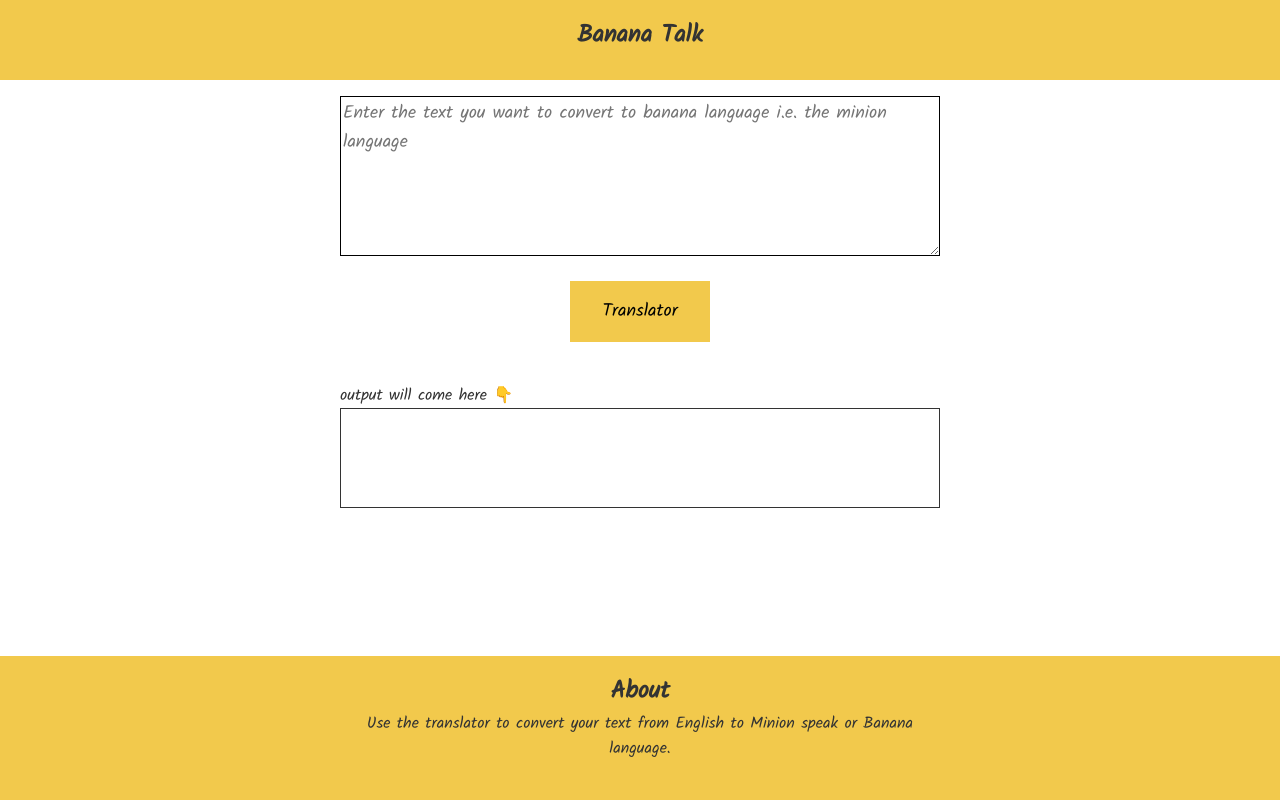
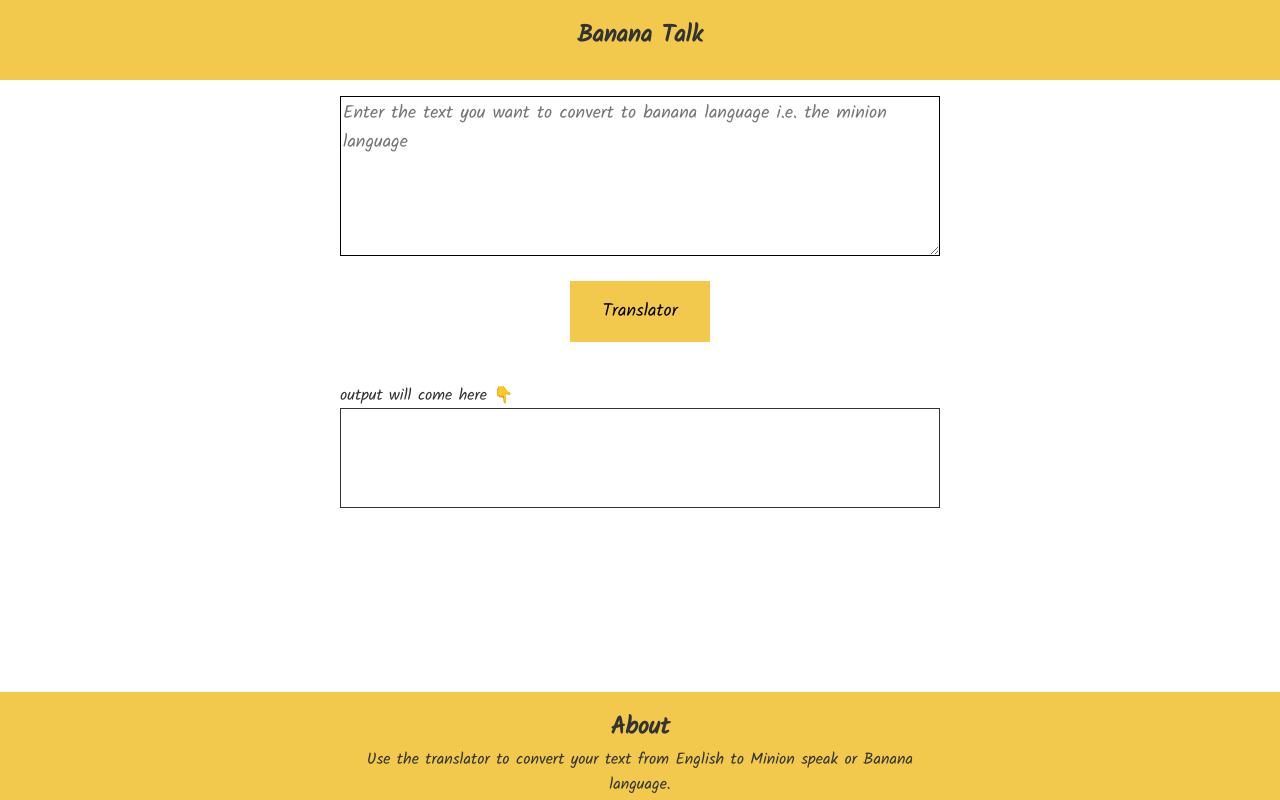
Before and after one commit to sanu29/minion, a plain HTML site: page index.html in a window 1280 px wide. Drawn offline with Linux system fonts and the light colour scheme.

Commit message:
changed footer height

```diff
--- a/style.css
+++ b/style.css
@@ -71,11 +71,11 @@ button {
 
 footer {
     margin-top: 0px;
-   height: 8rem;
+   height: 6.5rem;
     position: fixed;
     bottom: 0;
     width: 100%;
-    padding-bottom: 1rem;
+    padding-bottom: 0.25rem;
     background-color: var(--primary);
     text-align: center;
 
```
